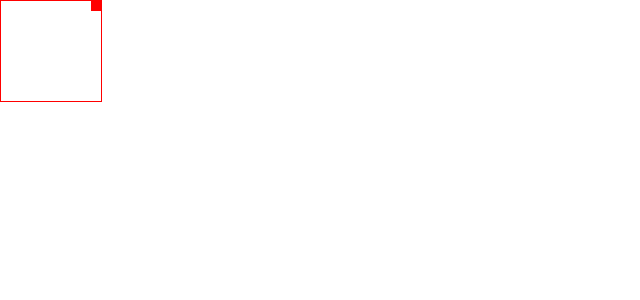
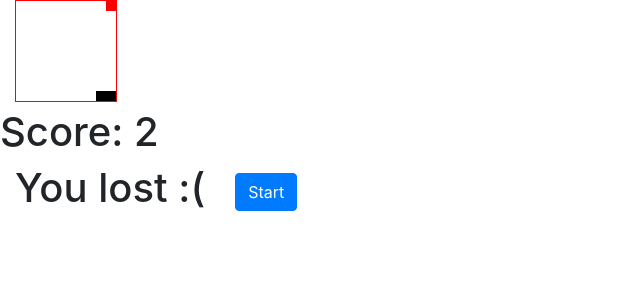
Before and after one commit to JoseLlorensRipolles/Snake-AI, an Angular app: page / in a window 1280 px wide. Shown: the top 300 px of the page, without its empty margins (0-640 px from the left). Built offline with nearby package versions, Linux system fonts and the light colour scheme.

Commit message:
Terminal state checking

```diff
--- a/src/app/components/game/game.component.html
+++ b/src/app/components/game/game.component.html
@@ -1 +1,16 @@
-<canvas #gameCanvas height="100" width="100" style="border: 1px solid red;"></canvas>
+<div class="container-fluid">
+    <canvas #gameCanvas height="100" width="100" style="border: 1px solid red;"></canvas>
+
+    <div class="row">
+        <h1>Score: {{this.enviroment.snake.length}}</h1>
+    </div>
+
+    <div [hidden]="!this.isTerminalState" class="row align-items-center">
+        <div class="col-auto">
+            <h1>You lost :(</h1>
+        </div>
+        <div class="col ">
+            <button class="btn btn-primary" (click)="restart()">Start</button>
+        </div>
+    </div>
+</div>
--- a/src/app/components/game/game.component.ts
+++ b/src/app/components/game/game.component.ts
@@ -31,6 +31,7 @@ export class GameComponent implements OnInit {
   ctx: CanvasRenderingContext2D;
   enviroment: Enviroment;
   direction: string;
+  isTerminalState: boolean = false;
 
   constructor() { }
 
@@ -47,12 +48,16 @@ export class GameComponent implements OnInit {
   }
 
   gameLoop() {
+
     this.enviroment.takeAction(this.direction);
+    this.isTerminalState = this.enviroment.isTerminalState();
 
-    this.drawGame();
-    setTimeout(() => {
-      this.gameLoop();
-    }, 200)
+    if (!this.isTerminalState){
+      this.drawGame();
+      setTimeout(() => {
+        this.gameLoop();
+      }, 200)
+    }
   }
 
   drawGame() {
@@ -82,6 +87,11 @@ export class GameComponent implements OnInit {
       1);
   }
 
+  restart(){
+    console.log("ASD");
+
+  }
+
   @HostListener('window:keyup', ['$event'])
   keyEvent(event: KeyboardEvent) {
     switch (event.keyCode) {
--- a/src/app/model/enviroment.ts
+++ b/src/app/model/enviroment.ts
@@ -63,7 +63,19 @@ export class Enviroment {
                 availablePoints.push(point);
             }
         }
-        console.log(availablePoints);
         return availablePoints[Math.floor(Math.random() * availablePoints.length)]
     }
+
+    isTerminalState(): boolean {
+        let head = this.snake.shift()
+        let isTerminalState: boolean =
+            head.x < 0 ||
+            head.x >= this.boardDim.x ||
+            head.y < 0 ||
+            head.y >= this.boardDim.y ||
+            this.snake.some(element => element.x === head.x && element.y === head.y)
+
+        this.snake.unshift(head)
+        return isTerminalState
+    }
 }
```
